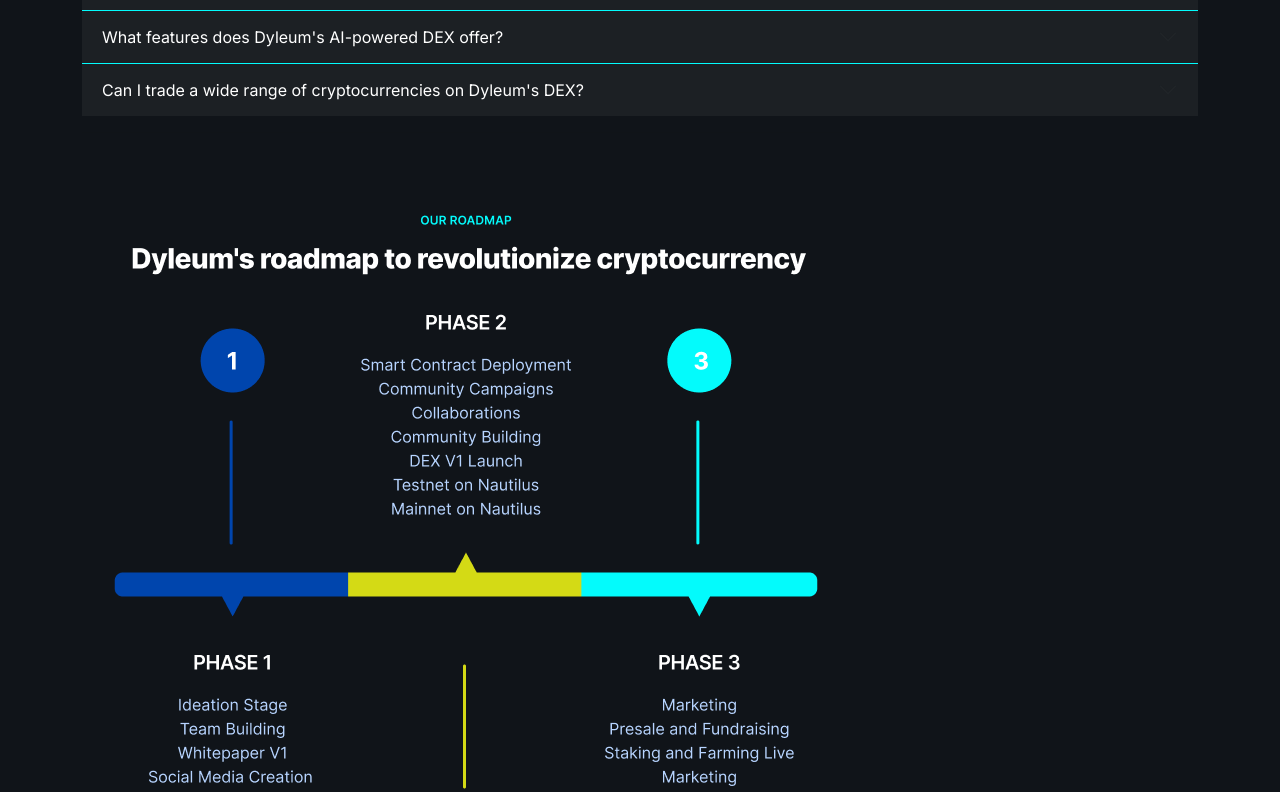
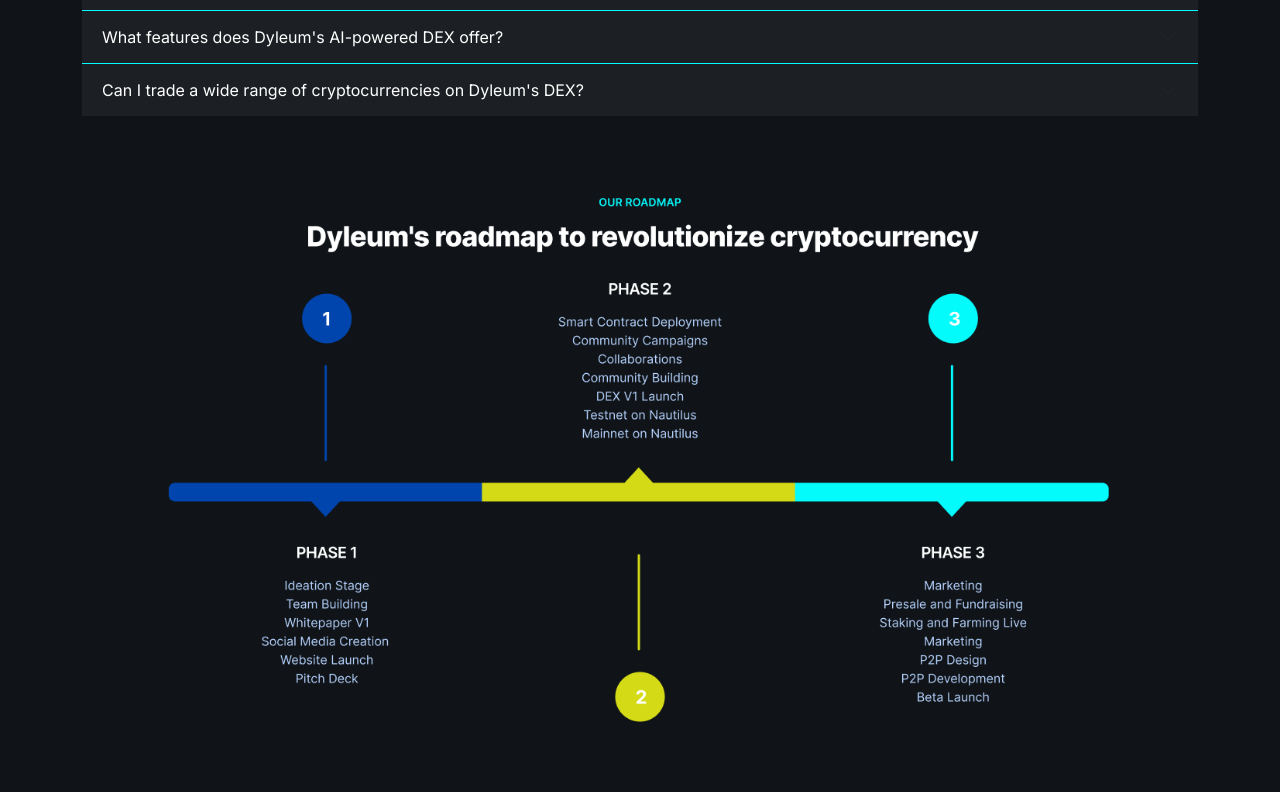
Before and after one commit to Follyb2810/new-dyleum-website, a React (Create React App) app: page / in a window 1280 px wide. Shown: the part 2120-2912 px from the top of the page. Built offline with nearby package versions, Linux system fonts and the light colour scheme.

Commit message:
adding changes

```diff
--- a/src/component/pages/Home/Rell.js
+++ b/src/component/pages/Home/Rell.js
@@ -3,8 +3,8 @@
 const Rell = () => {
   return (
     <div className='container'>
-    <img src={require('../../images/Roadmaps/Roadmaptablet.png')} alt='' className='img-fluid '/>
-      <img src={require('../../images/Roadmaps/Roadmapdesktop.png')} alt='' className='img-fluid d-none '/>
+    <img src={require('../../images/Roadmaps/Roadmaptablet.png')} alt='' className='img-fluid d-none'/>
+      <img src={require('../../images/Roadmaps/Roadmapdesktop.png')} alt='' className='img-fluid  '/>
       <img src={require('../../images/Roadmaps/Roadmapmobile.png')} alt='' className='img-fluid d-none'/>
     </div>
   )
```
